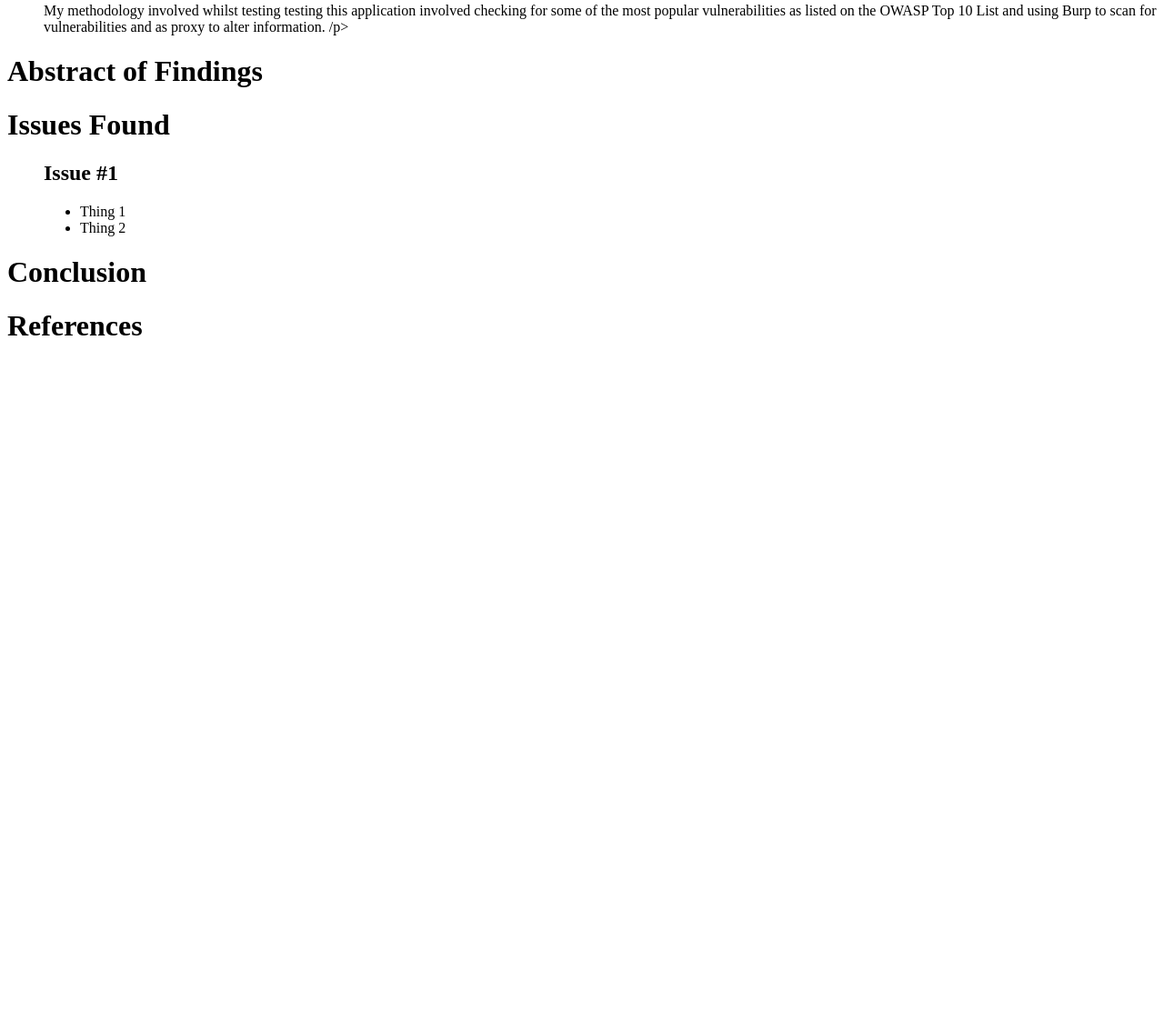
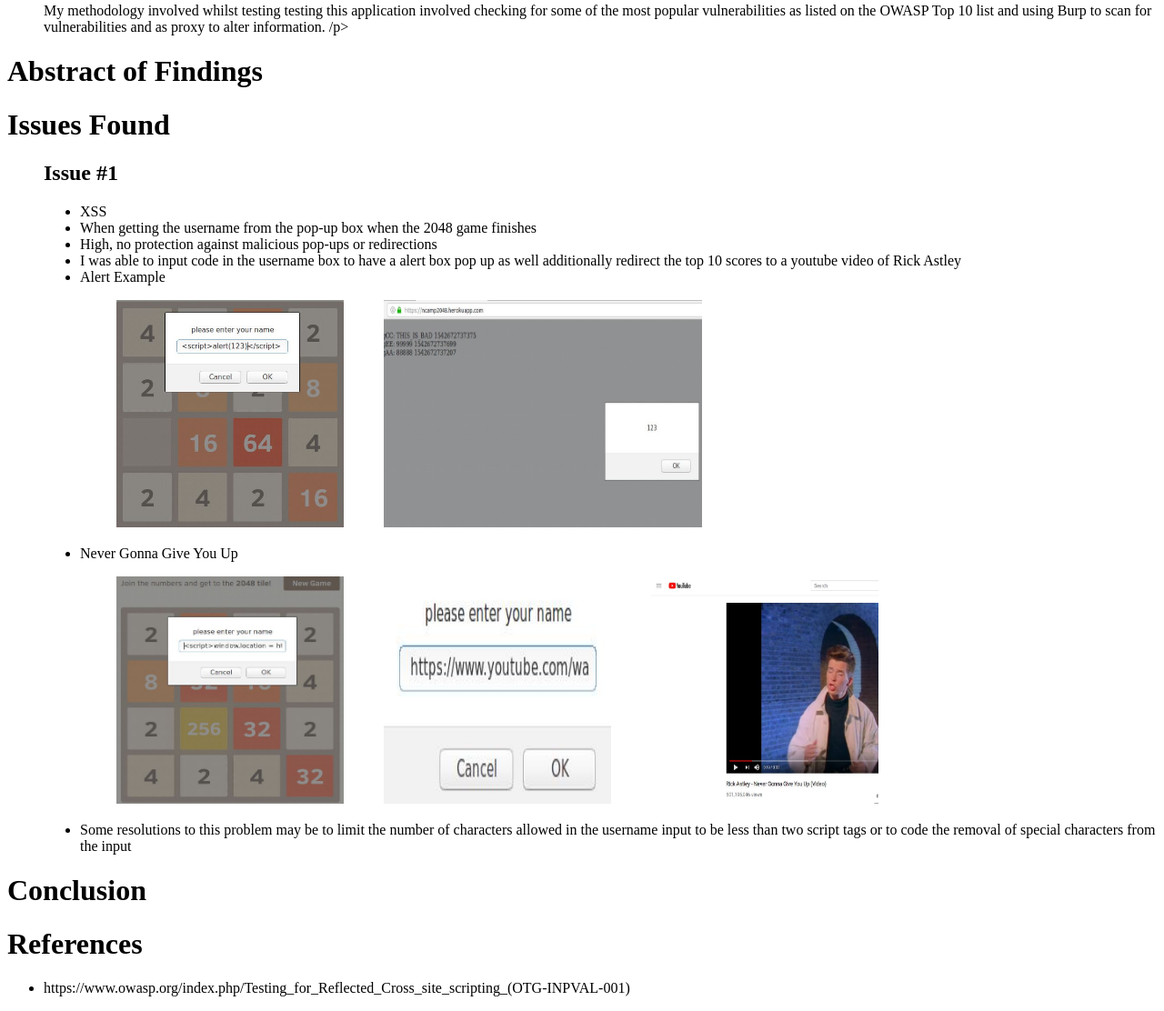
Before and after one commit to acoffey21/comp20-acoffey, a plain HTML site: page security/index.html in a window 1280 px wide. Shown: the part 193-1305 px from the top of the page at 91% size. Before the commit the page ends 800 px from the top, so only its background shows below. Drawn offline with Linux system fonts and the light colour scheme.

Commit message:
reported first vulnerability

```diff
--- a/security/index.html
+++ b/security/index.html
@@ -13,7 +13,7 @@
 
 	<h1>Methodology</h1>
 		<div class="tab">
-			<p>My methodology involved whilst testing testing this application involved checking for some of the most popular vulnerabilities as listed on the OWASP Top 10 List and using Burp to scan for vulnerabilities and as proxy to alter information. /p>
+			<p>My methodology involved whilst testing testing this application involved checking for some of the most popular vulnerabilities as listed on the OWASP Top 10 list and using Burp to scan for vulnerabilities and as proxy to alter information. /p>
 		</div>
 
 	<h1>Abstract of Findings</h1>
@@ -23,13 +23,25 @@
 			<h2> Issue #1 </h2>
 
 			<ul>
-				<li>Thing 1</li>
-				<li> Thing 2 </li>
+				<li> XSS </li>
+				<li> When getting the username from the pop-up box when the 2048 game finishes </li>
+				<li> High, no protection against malicious pop-ups or redirections </li>
+				<li> I was able to input code in the username box to have a alert box pop up as well additionally redirect the top 10 scores to a youtube video of Rick Astley</li>
+				<li> Alert Example</li>
+				<p> <img class="pic" src="XSS1code.jpg" width="250" height="250" alt="coding of making alert box"/>
+				<img class="pic" src="XSS1proof.jpg" width="350" height="250" alt="result of making alert box"/></p>
+				<li> Never Gonna Give You Up </li>
+				<p> <img class="pic" src="XSS2acode.jpg" width="250" height="250" alt="coding of youtube reroute part a"/>
+				<img class="pic" src="XSS2bcode.jpg" width="250" height="250" alt="coding of youtube reroute part b"/>
+				<img class="pic" src="XSS2proof.jpg" width="250" height="250" alt="result of youtube reroute"/></p>
+				<li>Some resolutions to this problem may be to limit the number of characters allowed in the username input to be less than two script tags or to code the removal of special characters from the input</li>
 			</ul>
 		</div>
 
 	<h1> Conclusion </h1>
 
 	<h1> References </h1>
+		<ul>
+			<li> https://www.owasp.org/index.php/Testing_for_Reflected_Cross_site_scripting_(OTG-INPVAL-001) </li>
 </body>
 </html>
--- a/security/style.css
+++ b/security/style.css
@@ -1 +1,2 @@
 .tab { margin-left: 40px; }
+.pic { margin-left: 40px; }
```
Also changed, not shown: security/XSS1code.JPG (added), security/XSS1proof.JPG (added), security/XSS2acode.JPG (added), security/XSS2bcode.JPG (added), security/XSS2proof.JPG (added).
